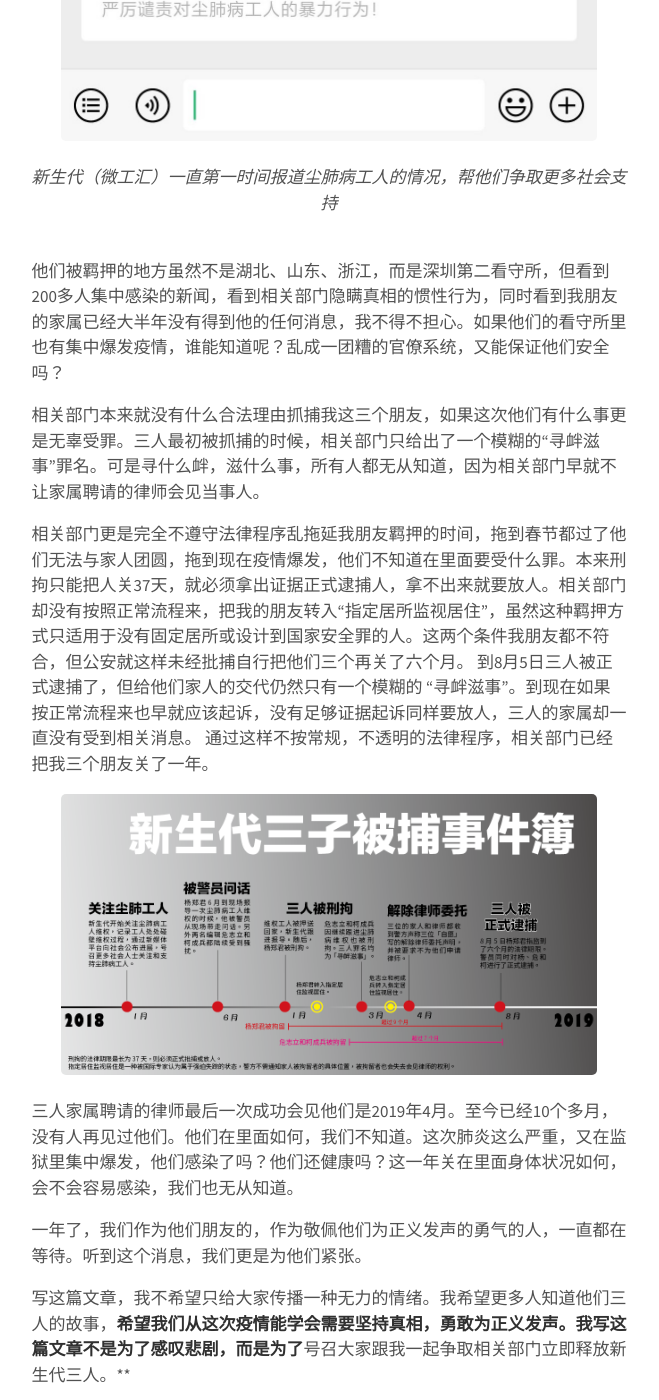
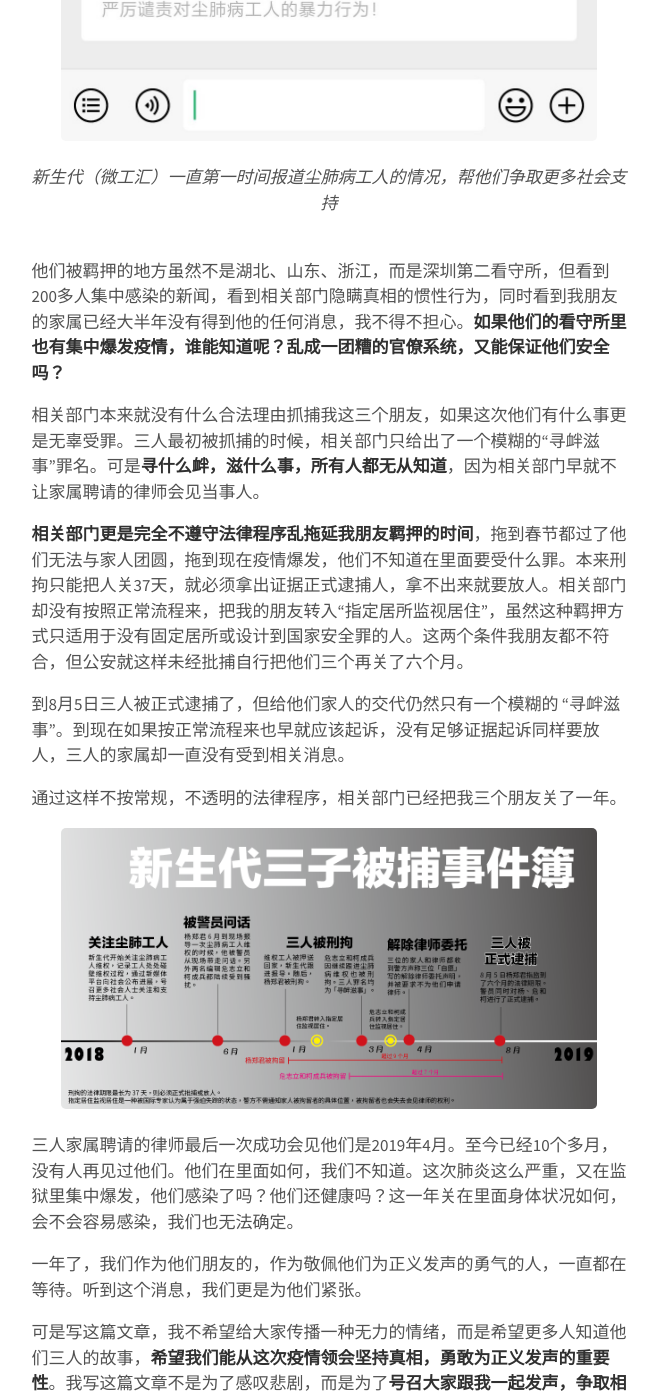
Before and after one commit to xsdai3/xsdai3.github.io, a Jekyll site: the page built from _posts/2020-02-24-yinganyufasheng.md, in a window 1280 px wide and 1400 px high, scrolled down 4086 px. Shown: the whole window, without its empty margins (311-970 px from the left). Built offline with Jekyll 4.4.1, drawn with Linux system fonts in a browser that asks for light colours; our own code applies the rules of GitHub Pages for plain Markdown files; some of the changed text lies outside the part shown.

Commit message:
Update 2020-02-24-yinganyufasheng.md

```diff
--- a/_posts/2020-02-24-yinganyufasheng.md
+++ b/_posts/2020-02-24-yinganyufasheng.md
@@ -12,35 +12,37 @@
 
 我只能一直念着，希望他们没事……
 
-监狱里关着几个我特别敬佩的人。他们没有做什么杀人害人的事，何止，他们正是因为他们太坚持正义才被关在里面的。跟“造谣八人”一样，他们是因为在没人敢发声的时候，敢于发声而受罪的。跟“造谣八人”一样，他们把主流媒体不报道的人祸故事讲出来了。
+**监狱里关着几个我特别敬佩的人。**他们没有做什么杀人害人的事，何止，**他们正是因为他们太坚持正义才被关在里面的。跟“造谣八人”一样，他们是因为在没人敢发声的时候，敢于发声而受罪的。跟“造谣八人”一样，他们把主流媒体不报道的人祸故事讲出来了。**
 
 <div style="text-align:center"><img src="/images/sanren.jpg" width="90%"></div>
 
-他们讲的是一批农民工的故事：两年前，2017年中，数百名湖南籍农民工得知他们患了一个肺部病。这个病不是什么陌生的新型病毒导致的，而是一个人类早就清楚的毒害：职业粉尘。这500多名湖南籍农民工得的是尘肺病，一种潜伏期长达十多年，会慢慢让人的肺纤维化，变得更石头一般硬的职业病。跟新冠肺炎一样，这个病是没法治的，跟新馆肺炎2%的死亡率相比，他的死亡率几乎是100%，只是时间的问题。
+他们所讲的那个得罪了掌权者的故事是一批农民工的故事：两年前，2017年中，数百名湖南籍农民工得知他们患了一个肺部病。这个病不是什么陌生的新型病毒导致的，而是一个人类早就清楚的毒害：职业粉尘。这500多名湖南籍农民工得的是尘肺病，一种潜伏期长达十多年，会慢慢让人的肺纤维化，变得更石头一般硬的职业病。跟新冠肺炎一样，这个病是没法治的，跟新馆肺炎2%的死亡率相比，他的死亡率几乎是100%，只是时间的问题。
 
 <div style="text-align:center"><img src="/images/yinganyufasheng2.jpg" width="90%"></div>
 <div style="text-align:center"><img src="/images/yinganyufasheng3.jpg" width="90%"><br><em>尘肺病会导致肺部逐步纤维化，直到跟石头一般硬，随着肺部的硬化人的呼吸便越来越困难</em></div><br>
 
-如果目前的新馆肺炎是天灾变成人祸，这500名农民工的尘肺病几乎纯是人祸——一场为了利润不顾安全、职业防护缺失、监督不到位的人祸。2018年1月，这数百名尘肺病工人走上了维权之路，希望争取来一点医疗费，给失去顶梁柱的家庭留一点生活经费。我的朋友——新生代三子杨郑君、危志立和柯成兵——正是因为帮他们讲出了他们的故事2019年6月开始被警察问话和骚扰，2019年1月至3月分别以“寻衅滋事“的罪名被刑拘并关押至今。
+**如果目前的新馆肺炎是天灾变成人祸，这500名农民工的尘肺病几乎纯是人祸——一场为了利润不顾安全、职业防护缺失、监督不到位的人祸。**2018年1月，这数百名尘肺病工人走上了维权之路，希望争取来一点医疗费，给失去顶梁柱的家庭留一点生活经费。我的朋友——新生代三子杨郑君、危志立和柯成兵——正是因为帮他们讲出了他们的故事2019年6月开始被警察问话和骚扰，**2019年1月至3月分别以“寻衅滋事“的罪名被刑拘并关押至今。**
 
 <div style="text-align:center"><img src="/images/yinganyufasheng4.jpg" width="90%"><br><em>2018年9月，尘肺病工人再次到深圳维权</em></div><br>
 <div style="text-align:center"><img src="/images/261tian-3.jpg" width="90%"><br><em>新生代（微工汇）一直第一时间报道尘肺病工人的情况，帮他们争取更多社会支持</em></div><br>
 
-他们被羁押的地方虽然不是湖北、山东、浙江，而是深圳第二看守所，但看到200多人集中感染的新闻，看到相关部门隐瞒真相的惯性行为，同时看到我朋友的家属已经大半年没有得到他的任何消息，我不得不担心。如果他们的看守所里也有集中爆发疫情，谁能知道呢？乱成一团糟的官僚系统，又能保证他们安全吗？
+他们被羁押的地方虽然不是湖北、山东、浙江，而是深圳第二看守所，但看到200多人集中感染的新闻，看到相关部门隐瞒真相的惯性行为，同时看到我朋友的家属已经大半年没有得到他的任何消息，我不得不担心。**如果他们的看守所里也有集中爆发疫情，谁能知道呢？乱成一团糟的官僚系统，又能保证他们安全吗？**
 
-相关部门本来就没有什么合法理由抓捕我这三个朋友，如果这次他们有什么事更是无辜受罪。三人最初被抓捕的时候，相关部门只给出了一个模糊的“寻衅滋事”罪名。可是寻什么衅，滋什么事，所有人都无从知道，因为相关部门早就不让家属聘请的律师会见当事人。
+相关部门本来就没有什么合法理由抓捕我这三个朋友，如果这次他们有什么事更是无辜受罪。三人最初被抓捕的时候，相关部门只给出了一个模糊的“寻衅滋事”罪名。可是**寻什么衅，滋什么事，所有人都无从知道**，因为相关部门早就不让家属聘请的律师会见当事人。
 
-相关部门更是完全不遵守法律程序乱拖延我朋友羁押的时间，拖到春节都过了他们无法与家人团圆，拖到现在疫情爆发，他们不知道在里面要受什么罪。本来刑拘只能把人关37天，就必须拿出证据正式逮捕人，拿不出来就要放人。相关部门却没有按照正常流程来，把我的朋友转入“指定居所监视居住”，虽然这种羁押方式只适用于没有固定居所或设计到国家安全罪的人。这两个条件我朋友都不符合，但公安就这样未经批捕自行把他们三个再关了六个月。
+**相关部门更是完全不遵守法律程序乱拖延我朋友羁押的时间**，拖到春节都过了他们无法与家人团圆，拖到现在疫情爆发，他们不知道在里面要受什么罪。本来刑拘只能把人关37天，就必须拿出证据正式逮捕人，拿不出来就要放人。相关部门却没有按照正常流程来，把我的朋友转入“指定居所监视居住”，虽然这种羁押方式只适用于没有固定居所或设计到国家安全罪的人。这两个条件我朋友都不符合，但公安就这样未经批捕自行把他们三个再关了六个月。
+
 到8月5日三人被正式逮捕了，但给他们家人的交代仍然只有一个模糊的 “寻衅滋事”。到现在如果按正常流程来也早就应该起诉，没有足够证据起诉同样要放人，三人的家属却一直没有受到相关消息。
+
 通过这样不按常规，不透明的法律程序，相关部门已经把我三个朋友关了一年。
 
 <div style="text-align:center"><img src="/images/bannian2.png" width="90%"></div>
 
-三人家属聘请的律师最后一次成功会见他们是2019年4月。至今已经10个多月，没有人再见过他们。他们在里面如何，我们不知道。这次肺炎这么严重，又在监狱里集中爆发，他们感染了吗？他们还健康吗？这一年关在里面身体状况如何，会不会容易感染，我们也无从知道。
+三人家属聘请的律师最后一次成功会见他们是2019年4月。至今已经10个多月，没有人再见过他们。他们在里面如何，我们不知道。这次肺炎这么严重，又在监狱里集中爆发，他们感染了吗？他们还健康吗？这一年关在里面身体状况如何，会不会容易感染，我们也无法确定。
 
 一年了，我们作为他们朋友的，作为敬佩他们为正义发声的勇气的人，一直都在等待。听到这个消息，我们更是为他们紧张。
 
-写这篇文章，我不希望只给大家传播一种无力的情绪。我希望更多人知道他们三人的故事，**希望我们从这次疫情能学会需要坚持真相，勇敢为正义发声。我写这篇文章不是为了感叹悲剧，而是为了**号召大家跟我一起争取相关部门立即释放新生代三人。**
+可是写这篇文章，我不希望给大家传播一种无力的情绪，而是希望更多人知道他们三人的故事，**希望我们能从这次疫情领会坚持真相，勇敢为正义发声的重要性**。我写这篇文章不是为了感叹悲剧，而是为了**号召大家跟我一起发声，争取相关部门立即释放新生代三人**。
 
 <div style="color:red"><strong>如果你愿意为正义发声，请跟我一起打电话给深圳市第二看守所和坪山区人民法院，问新生代三人的情况，问所有在监狱里关着的人的安全，要求在疫情爆发之前把这些无辜关押了一年多的正义人士赶紧放出来。</strong></div>
 
@@ -50,4 +52,9 @@
 **深圳市第二看守所：0755-84462479**
 
 
+
+有任何疑问，欢迎大家邮件联系我：freethem@protonmail.com
+
+也欢迎大家到xsdai3.github.io了解更多关于新生代三子和尘肺病工人的情况。
+
 <div style="text-align:center"><img src="/images/saomaxsdai3.jpg" width="90%"></div>
```
Also changed, not shown: other parts of _posts/2020-02-24-yinganyufasheng.md (+1 -1 lines).
